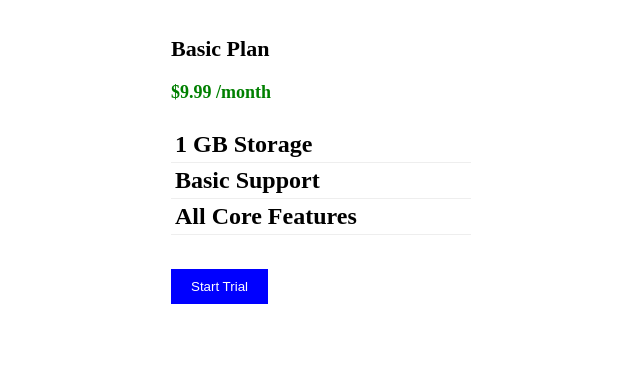
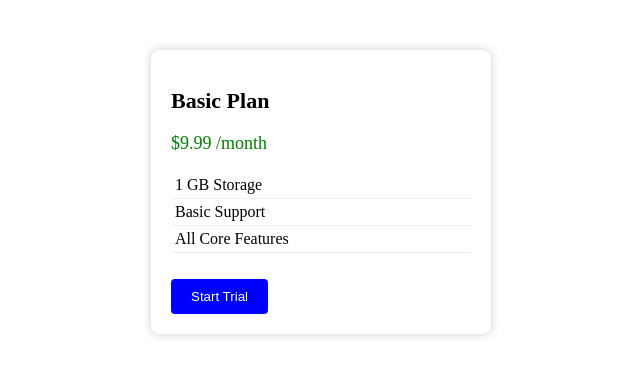
Before and after one commit to CarlosBavon/cursor-AI, a plain HTML site: page index.html in a window 1280 px wide. Shown: the whole page, without its empty margins (319-959 px from the left). Drawn offline with Linux system fonts and the light colour scheme.

Commit message:
Improve pricing card styling and fix HTML markup (#1)
Co-authored-by: Cursor Agent <cursoragent@cursor.com>

```diff
--- a/index.html
+++ b/index.html
@@ -4,11 +4,12 @@
 <style>
 .pricing {
 width: 300px;
-margin: auto;
+margin: 50px auto;
 background-color: #fff;
-box-shdow: 0 0 10px #ccc;
-padding: 10px;
+box-shadow: 0 0 10px #ccc;
+padding: 20px;
 text-align: left;
+border-radius: 8px;
 }
 
 .title {
@@ -37,6 +38,8 @@ color: white;
 padding: 10px 20px;
 border: none;
 margin-top: 10px;
+cursor: pointer;
+border-radius: 4px;
 }
 
 .btn:hover {
@@ -47,7 +50,7 @@ background: darkblue;
 <body>
 
 <div class="pricing">
-<h2 class="title">Basic Plan<h2>
+<h2 class="title">Basic Plan</h2>
 <p class="price">$9.99 /month</p>
 
 <ul class="features">
```
